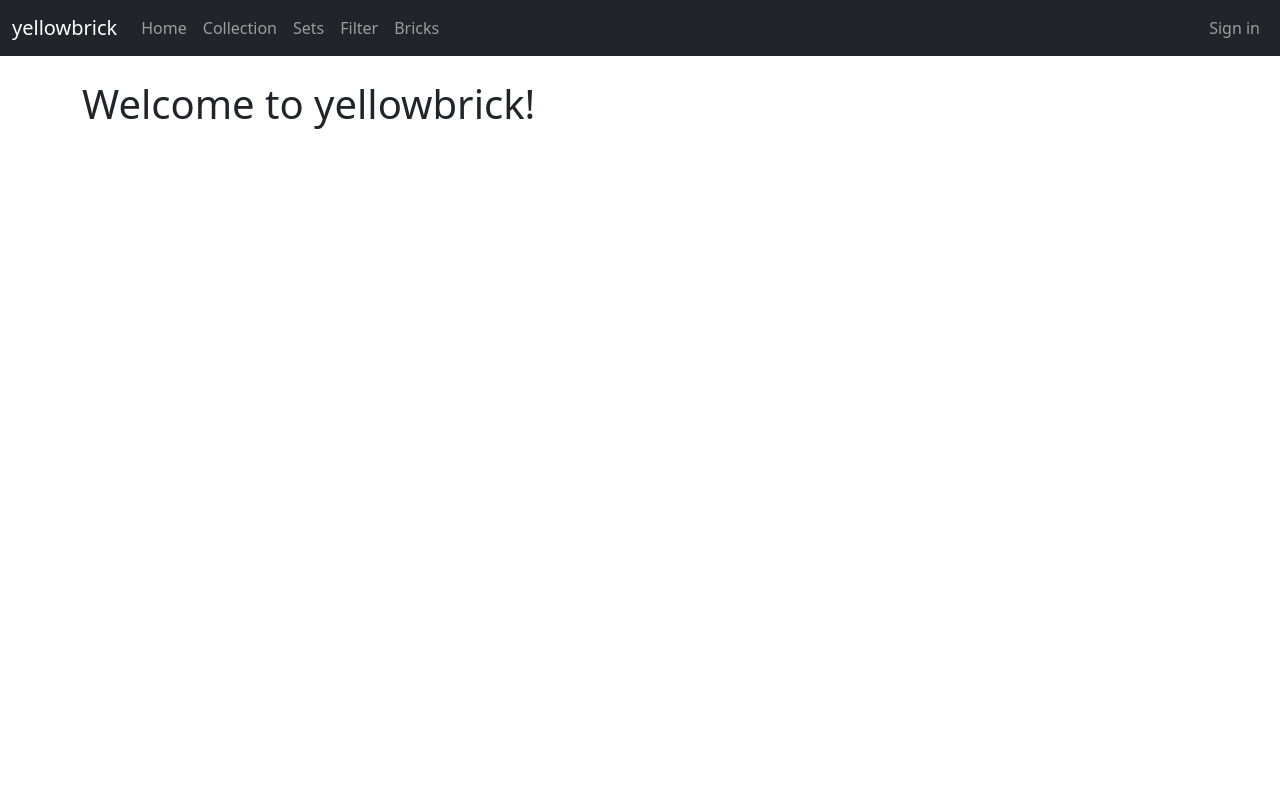
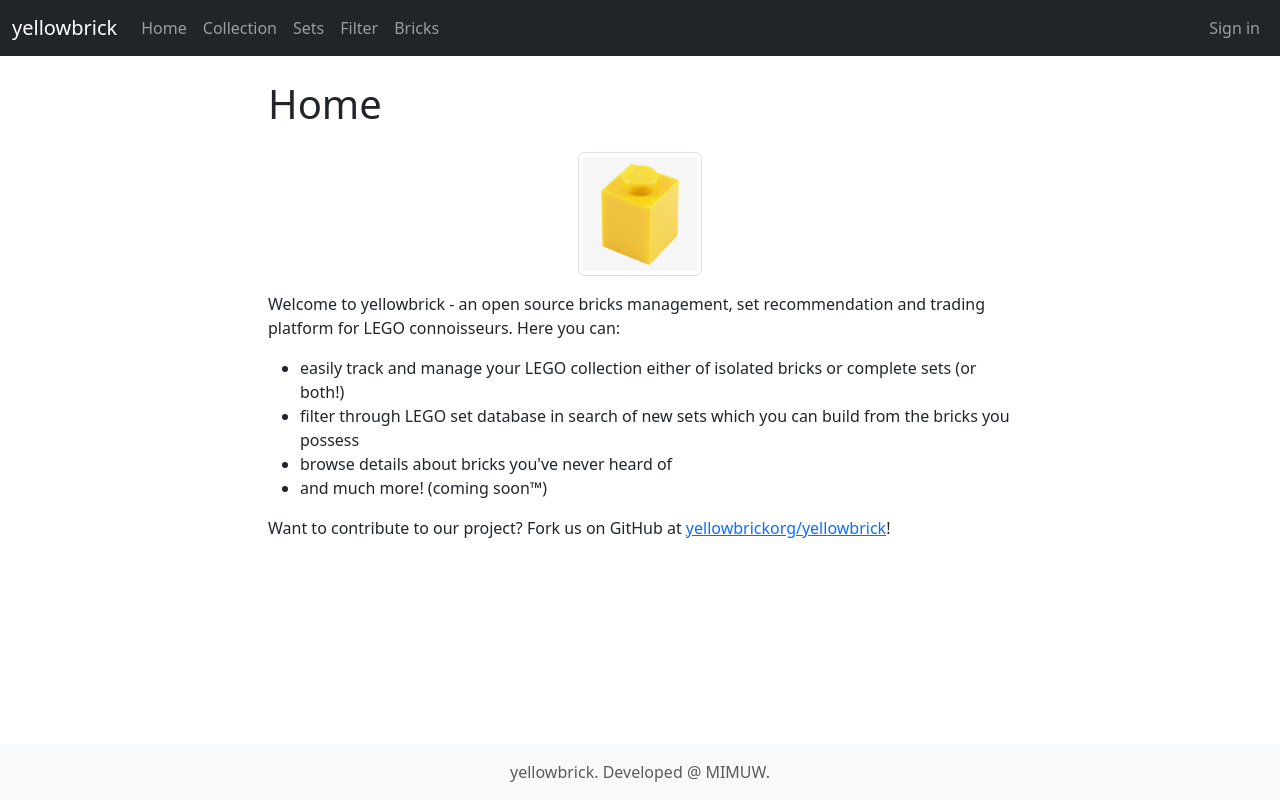
Before and after one commit to yellowbrickorg/yellowbrick, a Django app: page / in a window 1280 px wide. Run offline with Django 4.2, Linux system fonts and the light colour scheme; some libraries are stand-ins or nearby versions.

Commit message:
add proper homepage

```diff
--- a/bsf/templates/base.html
+++ b/bsf/templates/base.html
@@ -11,7 +11,7 @@
     {% bootstrap_javascript %}
 
 </head>
-<body>
+<body class="d-flex flex-column min-vh-100">
 {% include "snippets/nav.html" %}
 <div class="container my-4">
     {# Display django.contrib.messages as Bootstrap alerts #}
@@ -20,4 +20,12 @@
     {% block page_content %}{% endblock %}
 </div>
 </body>
+
+<footer class="footer mt-auto py-3 bg-light">
+    <div class="container text-center">
+   <span class="text-muted">
+     yellowbrick. Developed @ MIMUW.
+   </span>
+    </div>
+</footer>
 </html>
--- a/bsf/templates/bsf/index.html
+++ b/bsf/templates/bsf/index.html
@@ -1,9 +1,36 @@
 {% extends "base.html" %}
+{% load static %}
 
 {% block page_meta %}
     <title>Home</title>
 {% endblock %}
 
 {% block page_content %}
-    <h1>Welcome to yellowbrick!</h1>
+    <div class="col-md-8 mx-auto">
+        <h1>Home</h1>
+
+        <div class="col-4 col-md-2 mx-auto">
+            <img class="img-thumbnail my-3" src=
+                    "{% static "bsf/logo.jpg" %}">
+        </div>
+
+        <p>
+            Welcome to yellowbrick - an open source bricks management, set
+            recommendation
+            and trading platform for LEGO connoisseurs. Here you can:
+        <ul>
+            <li>easily track and manage your LEGO collection either of isolated
+                bricks or complete sets (or both!)
+            </li>
+            <li>filter through LEGO set database in search of new sets which you
+                can build from the bricks you possess
+            </li>
+            <li>browse details about bricks you've never heard of</li>
+            <li>and much more! (coming soon™)</li>
+        </ul>
+        Want to contribute to our project? Fork us on GitHub at
+        <a href="https://github.com/yellowbrickorg/yellowbrick">
+            yellowbrickorg/yellowbrick</a>!
+        </p>
+    </div>
 {% endblock %}
```
Also changed, not shown: bsf/static/bsf/logo.jpg (added).
